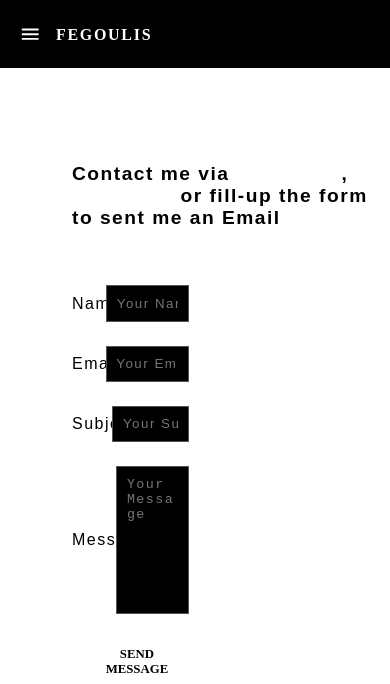
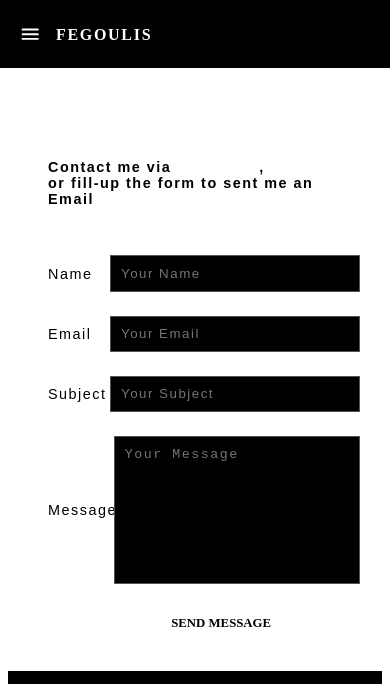
Before and after one commit to AlexDoutsinis/fegoulis-photography, a Gatsby site: page /contact in a window 390 px wide. Shown: the top 684 px of the page. Built offline with nearby package versions, Linux system fonts and the light colour scheme; Gatsby itself is replaced by a stand-in of ours.

Commit message:
added responsiveness to contact form

```diff
--- a/src/pages/contact.js
+++ b/src/pages/contact.js
@@ -11,6 +11,15 @@ const Wrapper = styled.div`
   letter-spacing: 1.5px;
   padding-top: 4.5rem;
   margin-left: 4rem;
+
+  ${media.lessThan("medium")`
+    margin-left: 6rem;
+  `}
+
+  ${media.lessThan("small")`
+    font-size: .9rem;
+    margin-left: 2.5rem;
+  `}
 `
 
 const H2 = styled.h2`
@@ -27,10 +36,32 @@ const H2 = styled.h2`
 
     transition: border-bottom 0.2s ease;
   }
+
+  ${media.lessThan("small")`
+    font-size: .9rem;
+    margin-bottom: 3rem;
+    width: 80vw;
+  `}
 `
 
 const Form = styled.form`
   width: 30vw;
+
+  ${media.lessThan("huge")`
+    width: 35vw;
+  `}
+
+  ${media.lessThan("large")`
+    width: 45vw;
+  `}
+
+  ${media.lessThan("medium")`
+    width: 65vw;
+  `}
+
+  ${media.lessThan("small")`
+    width: 80vw;
+  `}
 `
 
 const HiddenBox = styled.div`
@@ -48,6 +79,18 @@ const Label = styled.label`
   display: inline-block;
 
   min-width: 18%;
+
+  ${media.lessThan("huge")`
+    min-width: 16%;
+  `}
+
+  ${media.lessThan("large")`
+    min-width: 15%;
+  `}
+
+  ${media.lessThan("small")`
+    min-width: 20%;
+  `}
 `
 
 const Input = styled.input`
@@ -104,6 +147,10 @@ export const Button = styled.button`
   }
 
   transition: background-color 0.2s ease;
+
+  ${media.lessThan("small")`
+    padding: 0.5rem 1rem;
+  `}
 `
 
 const ContactPage = () => (
```
